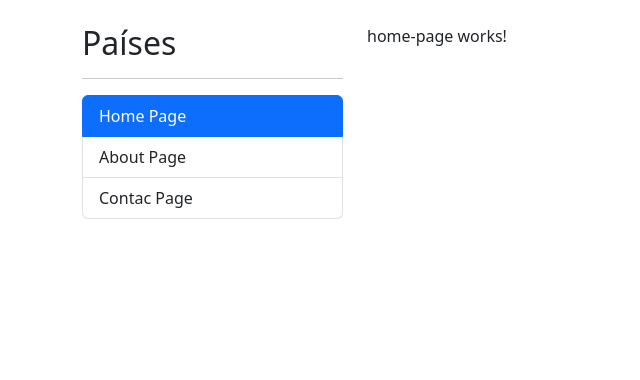
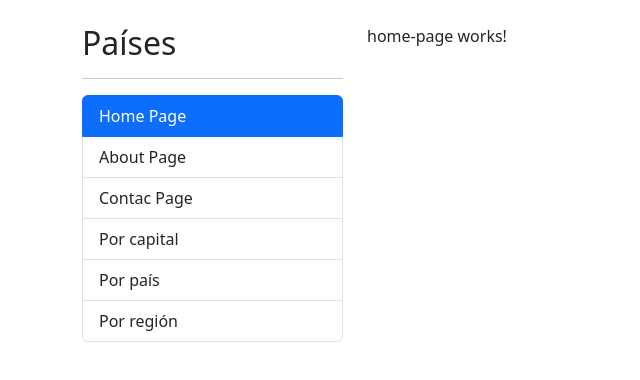
Before and after one commit to jasonccode/CountryApp-Angular, an Angular app: page / in a window 1280 px wide. Shown: the top 380 px of the page, without its empty margins (0-640 px from the left). Built offline with nearby package versions, Linux system fonts and the light colour scheme.

Commit message:
LazyLoad - Carga perezosa

```diff
--- a/src/app/app-routing.module.ts
+++ b/src/app/app-routing.module.ts
@@ -18,6 +18,11 @@
     component: ContactPageComponent,
   },
   {
+    path: 'countries',
+    loadChildren: () =>
+      import('./countries/countries.module').then((m) => m.CountriesModule),
+  },
+  {
     path: '**',
     redirectTo: '',
   },
--- a/src/app/countries/countries.module.ts
+++ b/src/app/countries/countries.module.ts
@@ -1,10 +1,12 @@
 import { NgModule } from '@angular/core';
 import { CommonModule } from '@angular/common';
+import { CountriesRoutingModule } from './contries-routing.module';
+
+
 import { ByCapitalPageComponent } from './pages/by-capital-page/by-capital-page.component';
 import { ByCountryPageComponent } from './pages/by-country-page/by-country-page.component';
 import { ByRegionPageComponent } from './pages/by-region-page/by-region-page.component';
 import { CountryPageComponent } from './pages/country-page/country-page.component';
-import { CountriesRoutingModule } from './contries-routing.module';
 
 
 
--- a/src/app/shared/components/sidebar/sidebar.component.html
+++ b/src/app/shared/components/sidebar/sidebar.component.html
@@ -17,4 +17,16 @@
   <li routerLink="contact" routerLinkActive="active" class="list-group-item">
     Contac Page
   </li>
+
+  <li routerLink="countries/by-capital" routerLinkActive="active" class="list-group-item">
+    Por capital
+  </li>
+
+  <li routerLink="countries/by-country" routerLinkActive="active" class="list-group-item">
+    Por país
+  </li>
+
+  <li routerLink="countries/by-region" routerLinkActive="active" class="list-group-item">
+    Por región
+  </li>
 </ul>
```
